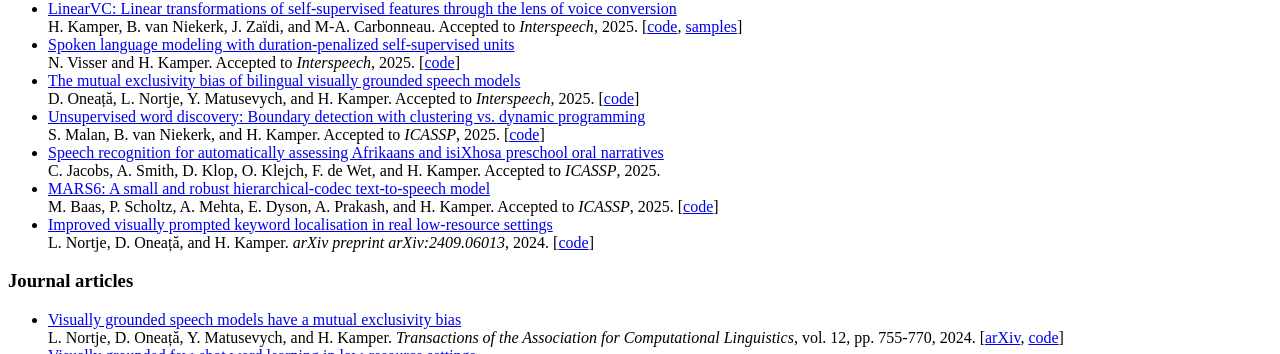
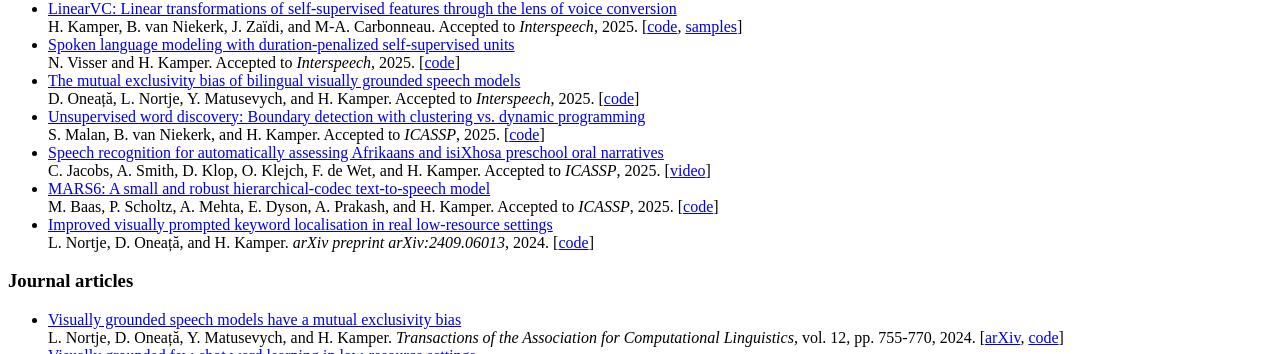
Before and after one commit to kamperh/kamperh.github.io, a Jekyll site: the page built from publications.md, in a window 1280 px wide and 900 px high. Shown: the part 171-525 px from the top of the window. Built offline with Jekyll 4.4.1, drawn with Linux system fonts in a browser that asks for light colours; a style sheet for code colours, icons or effects is not loaded.

Commit message:
Update publications.md

```diff
--- a/publications.md
+++ b/publications.md
@@ -19,7 +19,7 @@
 - [Unsupervised word discovery: Boundary detection with clustering vs. dynamic programming](https://arxiv.org/abs/2409.14486)
   S. Malan, B. van Niekerk, and H. Kamper. Accepted to *ICASSP*, 2025. [[code](https://s-malan.github.io/prom-seg-clus/)]
 - [Speech recognition for automatically assessing Afrikaans and isiXhosa preschool oral narratives](https://arxiv.org/abs/2501.06478)
-  C. Jacobs, A. Smith, D. Klop, O. Klejch, F. de Wet, and H. Kamper. Accepted to *ICASSP*, 2025.
+  C. Jacobs, A. Smith, D. Klop, O. Klejch, F. de Wet, and H. Kamper. Accepted to *ICASSP*, 2025. [[video](https://youtu.be/TFTRYssql9M)]
 - [MARS6: A small and robust hierarchical-codec text-to-speech model](https://arxiv.org/abs/2501.05787 )
   M. Baas, P. Scholtz, A. Mehta, E. Dyson, A. Prakash, and H. Kamper. Accepted to *ICASSP*, 2025. [[code](https://camb-ai.github.io/mars6-turbo/)]
 - [Improved visually prompted keyword localisation in real low-resource settings](https://arxiv.org/abs/2409.06013)
```
